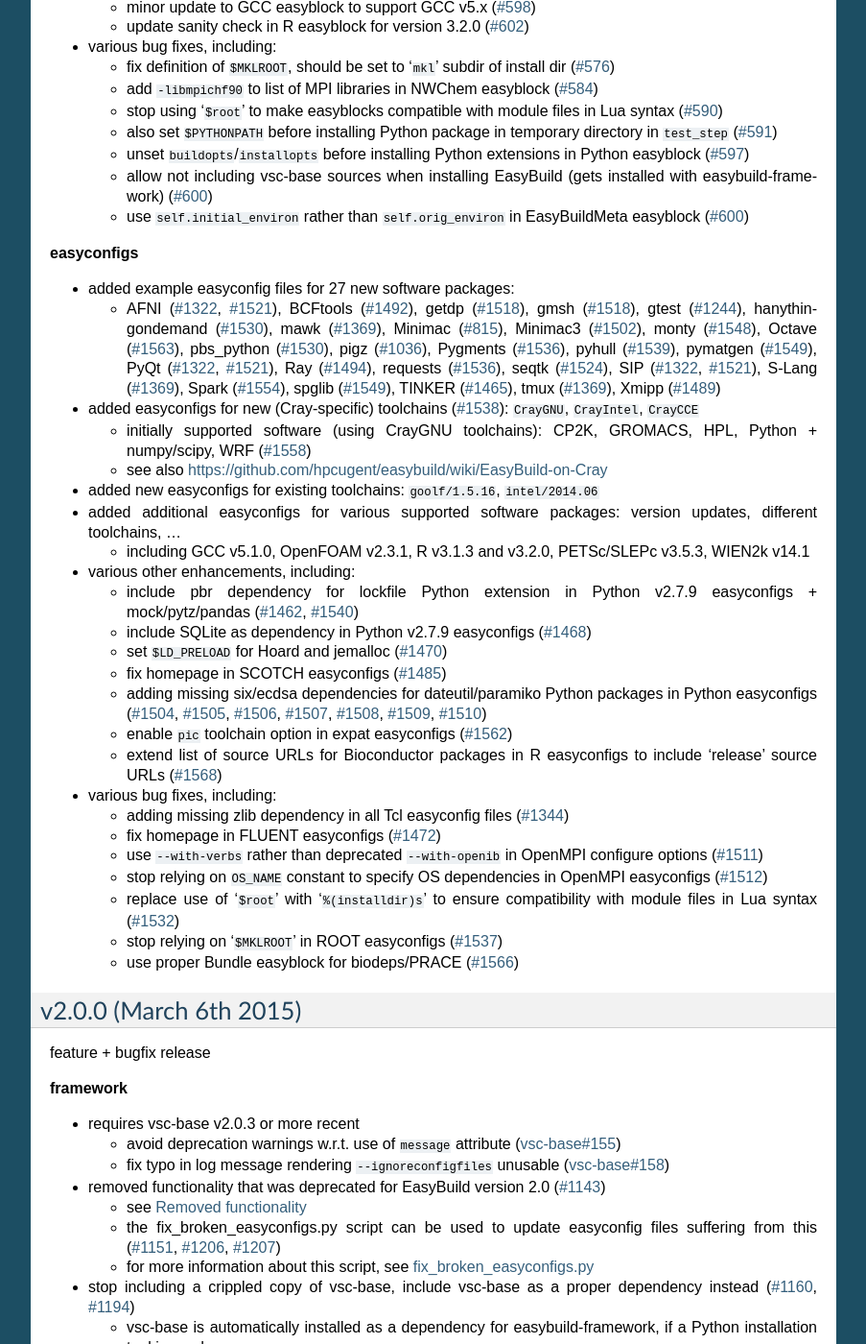
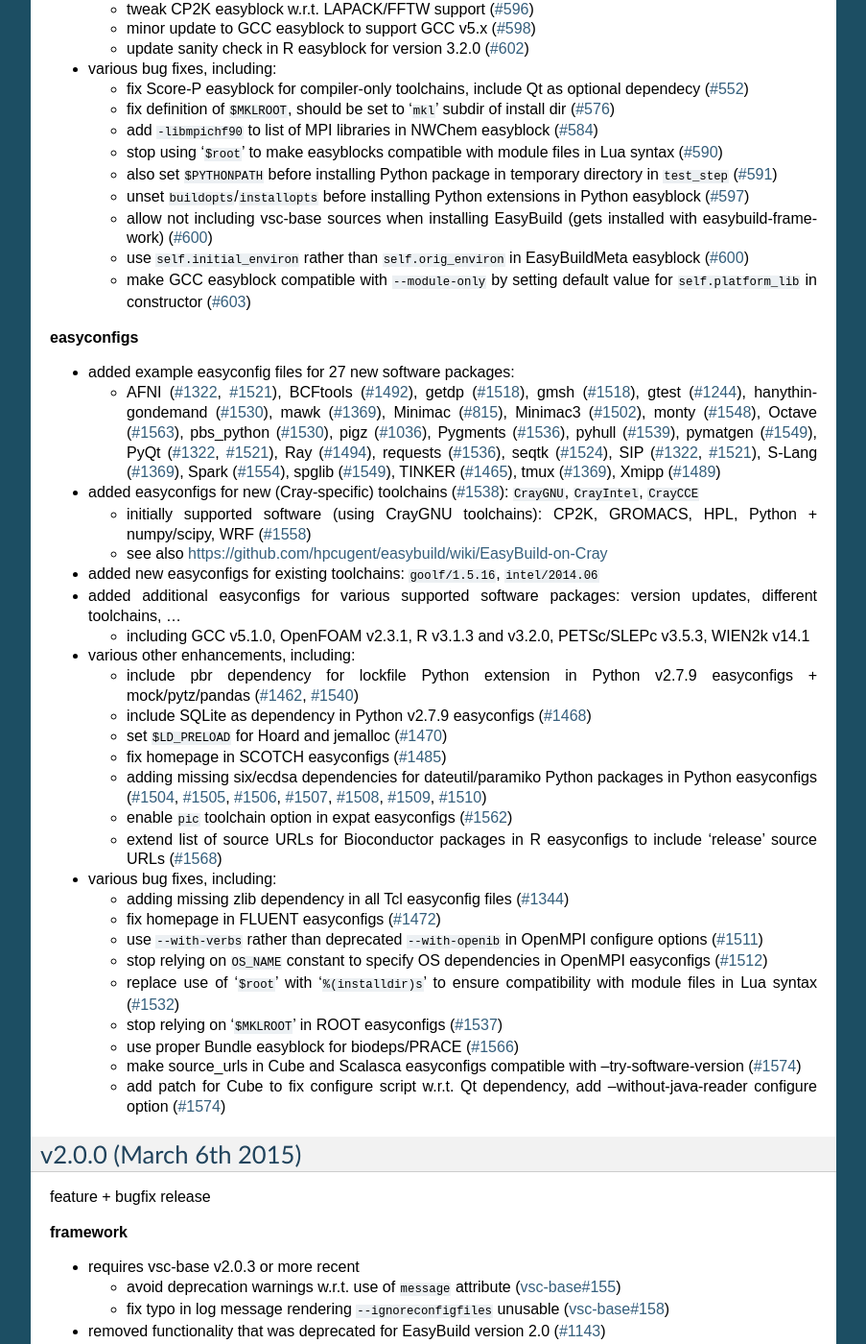
Before and after one commit to easybuilders/easybuild, a Sphinx documentation site: the page built from docs/Release_notes.rst, in a window 1280 px wide and 1400 px high, scrolled down 1862 px. Shown: the whole window at 96% size, without its empty margins (198-1101 px from the left). Built offline with Sphinx 7.4.7, drawn with Linux system fonts in a browser that asks for light colours; some of the changed text lies outside the part shown.

Commit message:
include last-minute merged PRs in release notes

```diff
--- a/docs/Release_notes.rst
+++ b/docs/Release_notes.rst
@@ -43,6 +43,7 @@ feature + bugfix release
 
 * various other enhancements, including:
 
+  * clear list of checksums when using ``--try-software-version`` (`#1169 <https://github.com/hpcugent/easybuild-framework/pull/1169>`_)
   * sort the results of searching for files (e.g., ``--search`` output) (`#1214 <https://github.com/hpcugent/easybuild-framework/pull/1214>`_)
   * enhance test w.r.t. use of templates in cfgfile (`#1217 <https://github.com/hpcugent/easybuild-framework/pull/1217>`_)
   * define '``%(DEFAULT_REPOSITORYPATH)s``' template for cfgfiles (see ``eb --avail-cfgfile-constants``) (`#1220 <https://github.com/hpcugent/easybuild-framework/pull/1220>`_)
@@ -72,6 +73,7 @@ feature + bugfix release
 
   * use dedicated subdirectory in temporary directory for each test to ensure better cleanup (`#1260 <https://github.com/hpcugent/easybuild-framework/pull/1260>`_)
   * get rid of ``$PROFILEREAD`` hack when running commands, not needed anymore (`#1264 <https://github.com/hpcugent/easybuild-framework/pull/1264>`_)
+
 * various bug fixes, including:
 
   * make bootstrap script robust against having ``vsc-base`` already available in Python search path (`#1212 <https://github.com/hpcugent/easybuild-framework/pull/1212>`_, `#1215 <https://github.com/hpcugent/easybuild-framework/pull/1215>`_)
@@ -107,6 +109,7 @@ feature + bugfix release
 
 * various bug fixes, including:
 
+  * fix Score-P easyblock for compiler-only toolchains, include Qt as optional dependecy (`#552 <https://github.com/hpcugent/easybuild-easyblocks/pull/552>`_)
   * fix definition of ``$MKLROOT``, should be set to '``mkl``' subdir of install dir (`#576 <https://github.com/hpcugent/easybuild-easyblocks/pull/576>`_)
   * add ``-libmpichf90`` to list of MPI libraries in NWChem easyblock (`#584 <https://github.com/hpcugent/easybuild-easyblocks/pull/584>`_)
   * stop using '``$root``' to make easyblocks compatible with module files in Lua syntax (`#590 <https://github.com/hpcugent/easybuild-easyblocks/pull/590>`_)
@@ -114,6 +117,8 @@ feature + bugfix release
   * unset ``buildopts``/``installopts`` before installing Python extensions in Python easyblock (`#597 <https://github.com/hpcugent/easybuild-easyblocks/pull/597>`_)
   * allow not including vsc-base sources when installing EasyBuild (gets installed with easybuild-framework) (`#600 <https://github.com/hpcugent/easybuild-easyblocks/pull/600>`_)
   * use ``self.initial_environ`` rather than ``self.orig_environ`` in EasyBuildMeta easyblock (`#600 <https://github.com/hpcugent/easybuild-easyblocks/pull/600>`_)
+  * make GCC easyblock compatible with ``--module-only`` by setting default value for ``self.platform_lib`` in constructor (`#603 <https://github.com/hpcugent/easybuild-easyblocks/pull/603>`_)
+
 
 **easyconfigs**
 
@@ -150,6 +155,9 @@ feature + bugfix release
   * replace use of '``$root``' with '``%(installdir)s``' to ensure compatibility with module files in Lua syntax (`#1532 <https://github.com/hpcugent/easybuild-easyconfigs/pull/1532>`_)
   * stop relying on '``$MKLROOT``' in ROOT easyconfigs (`#1537 <https://github.com/hpcugent/easybuild-easyconfigs/pull/1537>`_)
   * use proper Bundle easyblock for biodeps/PRACE (`#1566 <https://github.com/hpcugent/easybuild-easyconfigs/pull/1566>`_)
+  * make source_urls in Cube and Scalasca easyconfigs compatible with --try-software-version (`#1574 <https://github.com/hpcugent/easybuild-easyconfigs/pull/1574>`_)
+  * add patch for Cube to fix configure script w.r.t. Qt dependency, add --without-java-reader configure option (`#1574 <https://github.com/hpcugent/easybuild-easyconfigs/pull/1574>`_)
+
 
 v2.0.0 (March 6th 2015)
 -----------------------
```
Also changed, not shown: other parts of docs/Release_notes.rst (+1 -1 lines).
